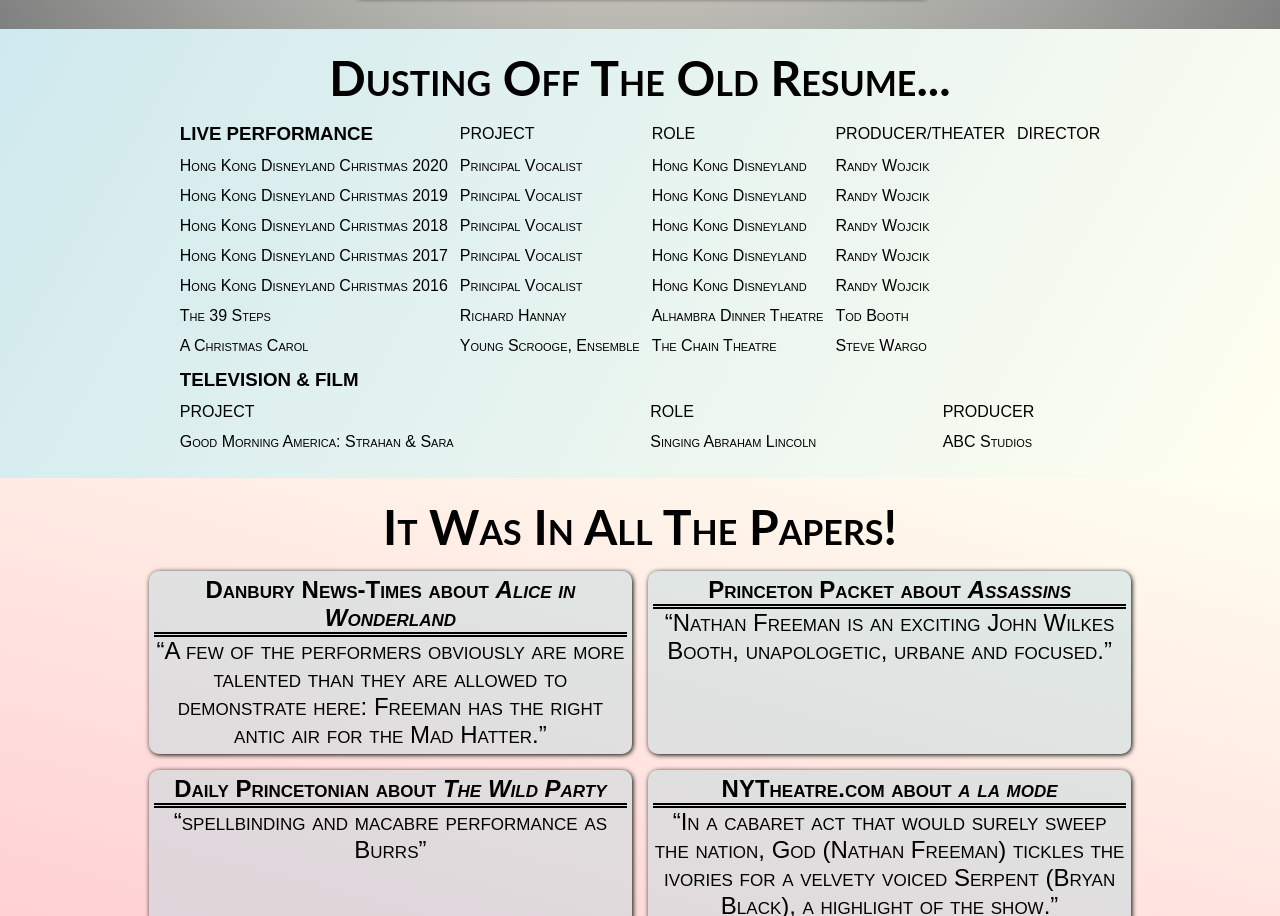
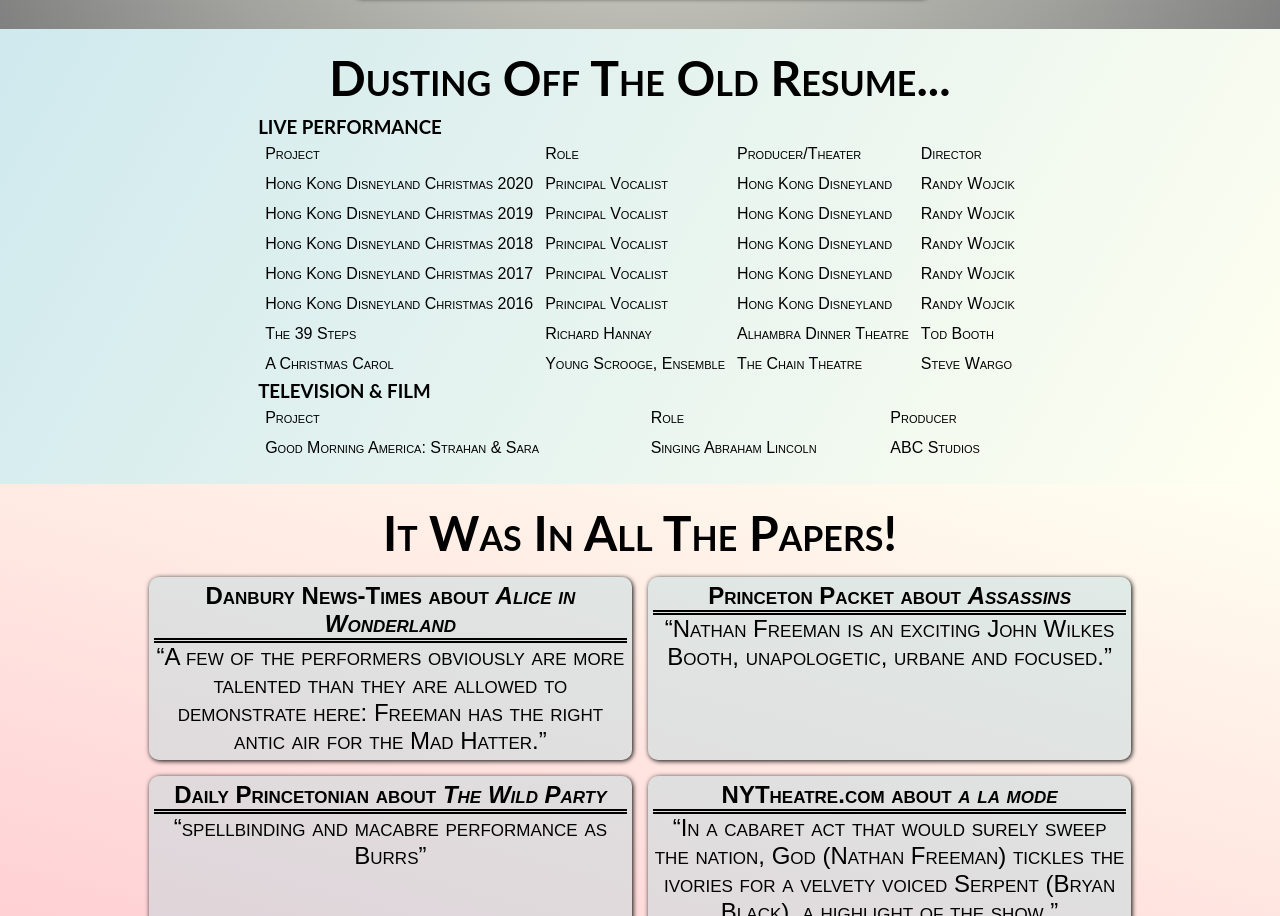
Before and after one commit to Bones81/actor_site, a React (Create React App) app: page / in a window 1280 px wide. Shown: the part 3449-4365 px from the top of the page. Built offline with nearby package versions, Linux system fonts and the light colour scheme.

Commit message:
rework gh-pages, several minor updates

```diff
--- a/package.json
+++ b/package.json
@@ -7,7 +7,6 @@
     "@testing-library/jest-dom": "^5.16.5",
     "@testing-library/react": "^13.3.0",
     "@testing-library/user-event": "^13.5.0",
-    "gh-pages": "^4.0.0",
     "react": "^18.2.0",
     "react-dom": "^18.2.0",
     "react-icons": "^4.4.0",
@@ -39,5 +38,8 @@
       "last 1 firefox version",
       "last 1 safari version"
     ]
+  },
+  "devDependencies": {
+    "gh-pages": "^4.0.0"
   }
 }
--- a/src/App.css
+++ b/src/App.css
@@ -271,7 +271,7 @@
   padding: 5px;
 }
 
-thead {
+#work h3 {
   text-transform: uppercase;
 }
 
--- a/src/components/about.js
+++ b/src/components/about.js
@@ -1,5 +1,3 @@
-import { useState } from "react"
-
 import { IoIosArrowDropdownCircle } from 'react-icons/io'
 
 const About = () => {
--- a/src/components/nav.js
+++ b/src/components/nav.js
@@ -2,13 +2,13 @@
     return (
         <>
             <nav>
-                <ul class="nav-list">
-                    <li class="nav-item"><a href="#about">About</a></li>
-                    <li class="nav-item"><a href="#images">Images</a></li>
-                    <li class="nav-item"><a href="#reels">Reels</a></li>
-                    <li class="nav-item"><a href="#press">Press</a></li>
-                    <li class="nav-item"><a href="#work">Work</a></li>
-                    <li class="nav-item"><a href="#contact">Contact</a></li>
+                <ul className="nav-list">
+                    <li className="nav-item"><a href="#about">About</a></li>
+                    <li className="nav-item"><a href="#images">Images</a></li>
+                    <li className="nav-item"><a href="#reels">Reels</a></li>
+                    <li className="nav-item"><a href="#press">Press</a></li>
+                    <li className="nav-item"><a href="#work">Work</a></li>
+                    <li className="nav-item"><a href="#contact">Contact</a></li>
                 </ul>
             </nav>
         </>
--- a/src/components/resume.js
+++ b/src/components/resume.js
@@ -2,14 +2,16 @@
     return (
         <>
             <section id="work">
-                <h2 class="section-title">Dusting Off The Old Resume...</h2>
-                <table class="live-performance-resume">
+                <h2 className="section-title">Dusting Off The Old Resume...</h2>
+                <h3 className="table-header">Live Performance</h3>
+                <table className="live-performance-resume">
                     <thead>
-                    <h3 class="table-header">Live Performance</h3>
+                        <tr>
                             <td>Project</td>
                             <td>Role</td>
                             <td>Producer/Theater</td>
                             <td>Director</td>
+                        </tr>
                     </thead>
                     <tbody>
                         <tr>
@@ -57,9 +59,9 @@
                     </tbody>
                 </table>
 
-                <table class="tv-film-resume">
+                <h3 className="table-header">Television & Film</h3>
+                <table className="tv-film-resume">
                     <thead>
-                    <h3 class="table-header">Television & Film</h3>
                         <tr>
                             <td>Project</td>
                             <td>Role</td>
```
Also changed, not shown: 1 other file (tests, documents, lock files or other folders). Lines whose indentation alone changed are shown as unchanged.
